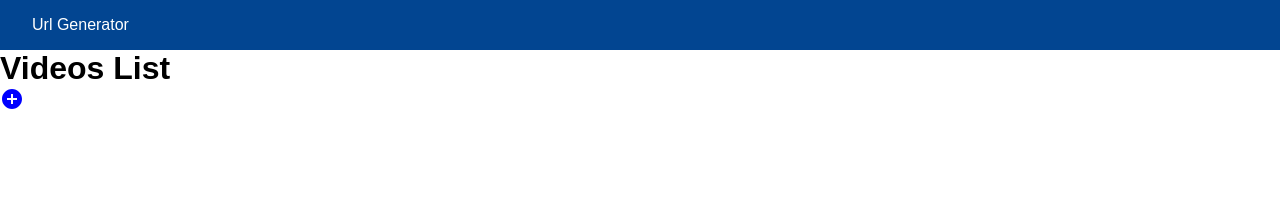
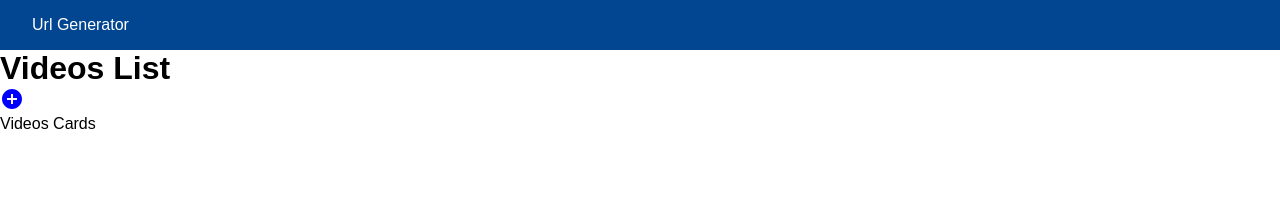
Before and after one commit to AleksandrPolishchuk/UrlGeneratorApp, a React (Create React App) app in the folder frontend/: page / in a window 1280 px wide. Shown: the top 205 px of the page. Built offline with nearby package versions, Linux system fonts and the light colour scheme.

Commit message:
add url.constant.ts (frontend)

```diff
--- /dev/null
+++ b/frontend/src/constants/url.constant.ts
@@ -0,0 +1 @@
+export const baseUrl = "https://localhost:7190/api/Video";
--- a/frontend/src/pages/home/Home.tsx
+++ b/frontend/src/pages/home/Home.tsx
@@ -10,6 +10,7 @@ const Home = () => {
           <AddCircle />
         </span>
       </div>
+      <div className="cards">Videos Cards</div>
     </div>
   );
 };
```
